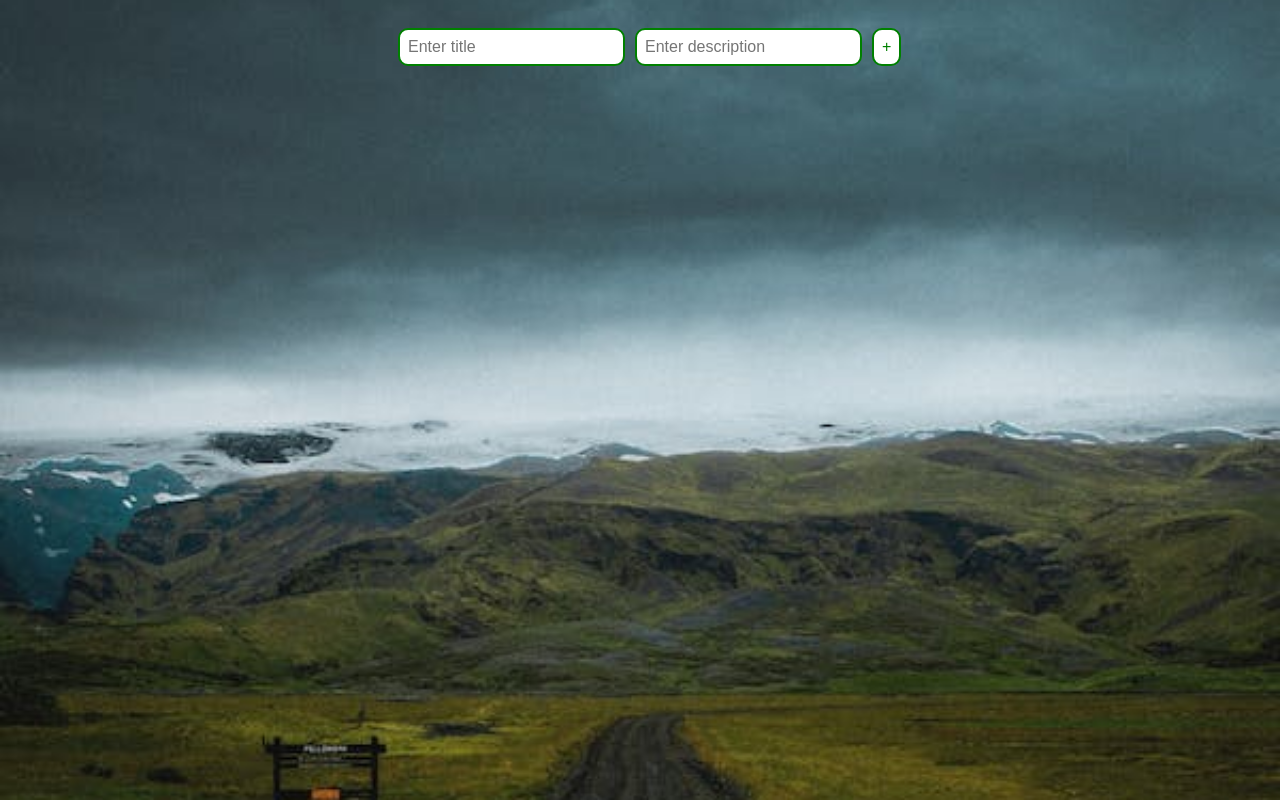
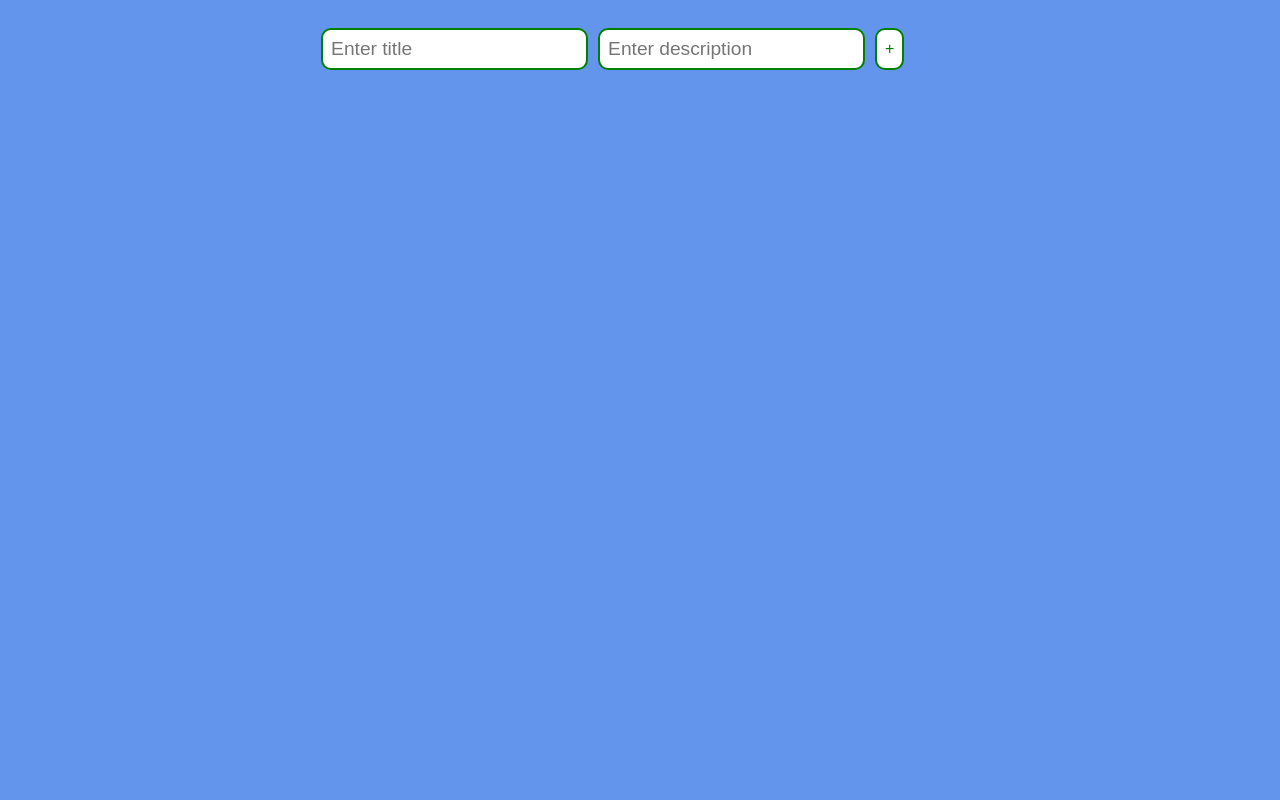
Before and after one commit to abhijitsahoo99/todo-app, a website: page index.html in a window 1280 px wide. Drawn offline with Linux system fonts and the light colour scheme; no server answers.

Commit message:
Update styles.css

```diff
--- a/styles.css
+++ b/styles.css
@@ -1,17 +1,16 @@
 body {
-  /* height: 20vh; */
+  height: 100%;
   width: 100%;
-  background-position: center center;
-  background-attachment: fixed;
-  background-repeat: no-repeat;
-  background-size: cover;
+  background-color: cornflowerblue;
   display: flex;
   justify-content: center;
   align-items: center;
 }
-@media (max-width: 480px) {
+
+/* @media (max-width: 480px) {
   body {
     background-image: url(assets/pexels-photo-2941985.jpeg);
+
   }
 }
 @media (min-width: 481px) and (max-width: 1024px) {
@@ -23,25 +22,27 @@ body {
   body {
     background-image: url(assets/pexels-photo-2941985.jpeg);
   }
-}
+} */
+
 .todo-area {
-  width: 500px;
+  width: 85%;
   padding: 20px 10px;
   border-radius: 20px;
   /* box-shadow: 0 0 3px; */
   display: flex;
+  justify-content: center;
 }
 input {
   flex: 5;
   margin-right: 10px;
   border-radius: 10px;
-  font-size: 1rem;
+  font-size: 1.2rem;
   padding: 8px;
   border: green solid 2px;
 }
 .btn {
   flex: 1;
-  transition: 0.3s;
+  transition: 0, 3s;
   font-size: 1rem;
   padding: 8px;
   background-color: #fff;
@@ -55,8 +56,8 @@ input {
   color: #fff;
 }
 #main-area {
-  width: 70%;
-  margin-left: 50px;
+  width: 80%;
+  margin-right: 20%;
   display: flex;
   flex-direction: column;
   gap: 10px;
@@ -69,10 +70,10 @@ input {
   border: transparent;
   background-color: rgba(255, 255, 255, 0.4);
   border-radius: 5px;
-  padding: 7px;
+  padding: 10px;
 }
 #main-area span {
-  font-size: 1rem;
+  font-size: 1.2rem;
   font-style: italic;
   flex: 5;
   margin-right: 15px;
```
